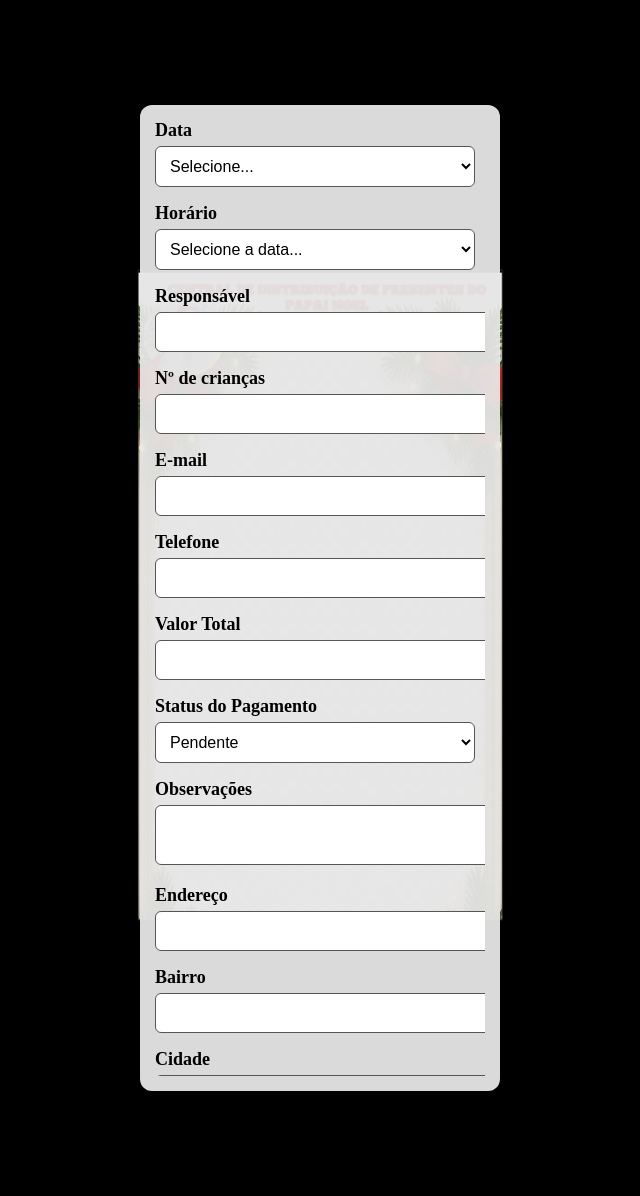
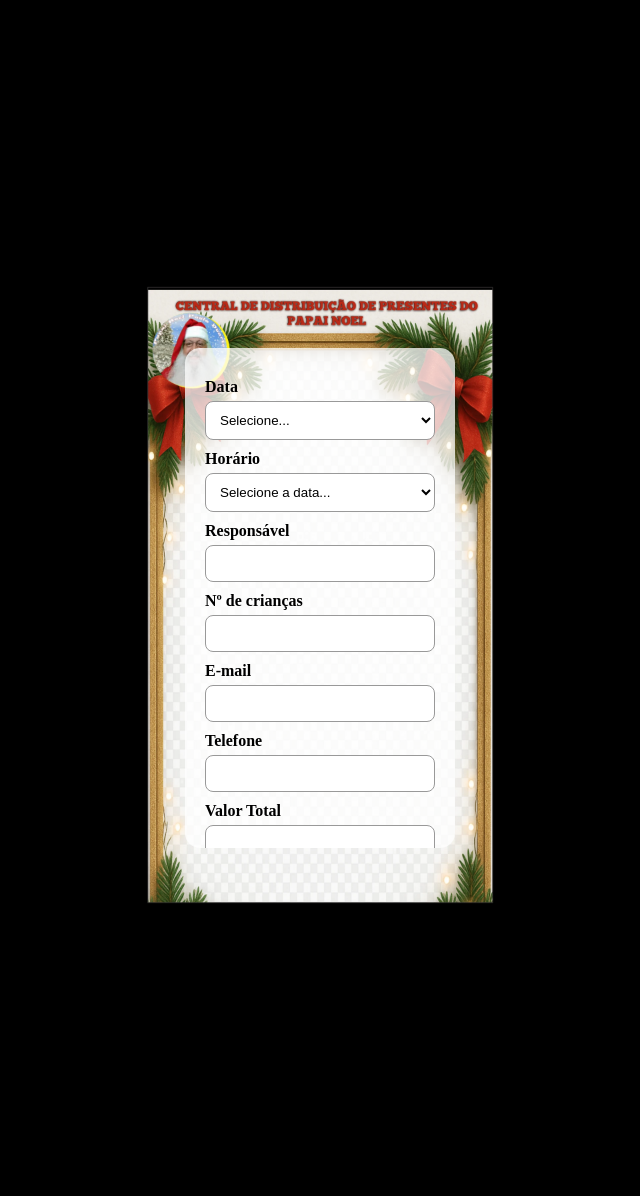
Before and after one commit to amagiadopapainoel1-tech/papai-noel-reservas, a Flask app: page / in a window 1280 px wide. Shown: the whole page, without its empty margins (320-960 px from the left). Run offline with Flask 3, Linux system fonts and the light colour scheme; parts of the project's set-up code (start-up, migrations or seed data) failed here and were passed over.

Commit message:
Update style.css

```diff
--- a/static/style.css
+++ b/static/style.css
@@ -1,93 +1,75 @@
-/* FUNDO PRETO EM TODAS AS TELAS */
-body {
+/* Zera tudo */
+* {
     margin: 0;
     padding: 0;
+    box-sizing: border-box;
+}
+
+body {
     background: #000;
+    height: 100vh;
+    overflow: hidden;
     display: flex;
     justify-content: center;
     align-items: center;
-    min-height: 100vh;
 }
 
-/* MOLDURA – AGORA APARECE NO PC E CELULAR */
+/* --- MOLDURA --- */
 .background-frame {
-    position: fixed;
-    top: 0;
+    position: absolute;
+    top: 50%;
     left: 50%;
-    transform: translateX(-50%);
-    width: 380px;           /* tamanho controlado para não estourar no PC */
-    max-width: 95vw;        /* se a tela for estreita, adapta */
-    height: 100vh;
-    background: url('static/moldura_natal.webp') no-repeat center;
+    transform: translate(-50%, -50%);
+    width: 360px;             /* TAMANHO FIXO QUE FUNCIONA EM CELULAR */
+    height: 640px;            /* ALTURA FIXA PARA MOSTRAR A MOLDURA TODA */
+    background-image: url("/static/moldura_natal.webp");
     background-size: contain;
-    pointer-events: none;   /* não atrapalha clicar no formulário */
+    background-repeat: no-repeat;
+    background-position: center;
     z-index: 1;
 }
 
-/* CONTAINER DO FORMULÁRIO */
+/* --- ÁREA DO FORMULÁRIO --- */
 .form-wrapper {
-    position: relative;
-    width: 330px;
-    max-width: 90vw;
-    max-height: 90vh;
-    padding: 15px;
-    background: rgba(230, 230, 230, 0.95); /* CAIXA CINZA CLARA */
-    border-radius: 12px;
-    z-index: 5;             /* acima da moldura */
-    overflow: hidden;
+    position: absolute;
+    top: 50%;
+    left: 50%;
+    transform: translate(-50%, -50%);
+    width: 270px;           /* FICA DENTRO DA MOLDURA */
+    height: 500px;          /* PERMITIR ROLAGEM */
+    background: rgba(255,255,255,0.75);
+    border-radius: 15px;
+    padding: 20px;
+    overflow-y: auto;       /* ROLAGEM FUNCIONANDO */
+    z-index: 2;
 }
 
-/* ÁREA DE ROLAGEM */
-.scroll-area {
-    max-height: 80vh;
-    overflow-y: auto;
-    padding-right: 10px;
+/* Inputs */
+label {
+    font-size: 16px;
+    font-weight: bold;
+    color: #000;
+    display: block;
+    margin-top: 10px;
 }
 
-/* INPUTS */
-.input, input, select, textarea {
+.input, textarea, select {
     width: 100%;
     padding: 10px;
     margin-top: 5px;
-    margin-bottom: 16px;
-    border-radius: 6px;
-    border: 1px solid #555;
+    border-radius: 8px;
+    border: 1px solid #999;
     background: #fff;
-    color: #000; /* texto preto e legível */
-    font-size: 16px;
+    color: #000;
 }
 
-.label {
-    font-weight: bold;
-    color: #000;
-    font-size: 18px;
-}
-
-/* BOTÃO */
 button {
+    margin-top: 15px;
     width: 100%;
     padding: 12px;
-    background: #c62828;
+    background: #b30000;
     color: #fff;
-    font-size: 18px;
     border: none;
-    border-radius: 6px;
+    border-radius: 8px;
     cursor: pointer;
 }
-button:hover {
-    background: #a71f1f;
-}
-
-/* AJUSTE ESPECIAL PARA CELULAR — mantém moldura */
-@media (max-width: 600px) {
-    .background-frame {
-        width: 100vw;
-        height: 100vh;
-        background-size: cover;
-    }
-
-    .form-wrapper {
-        width: 88vw;
-        max-height: 82vh;
-    }
-}
```
